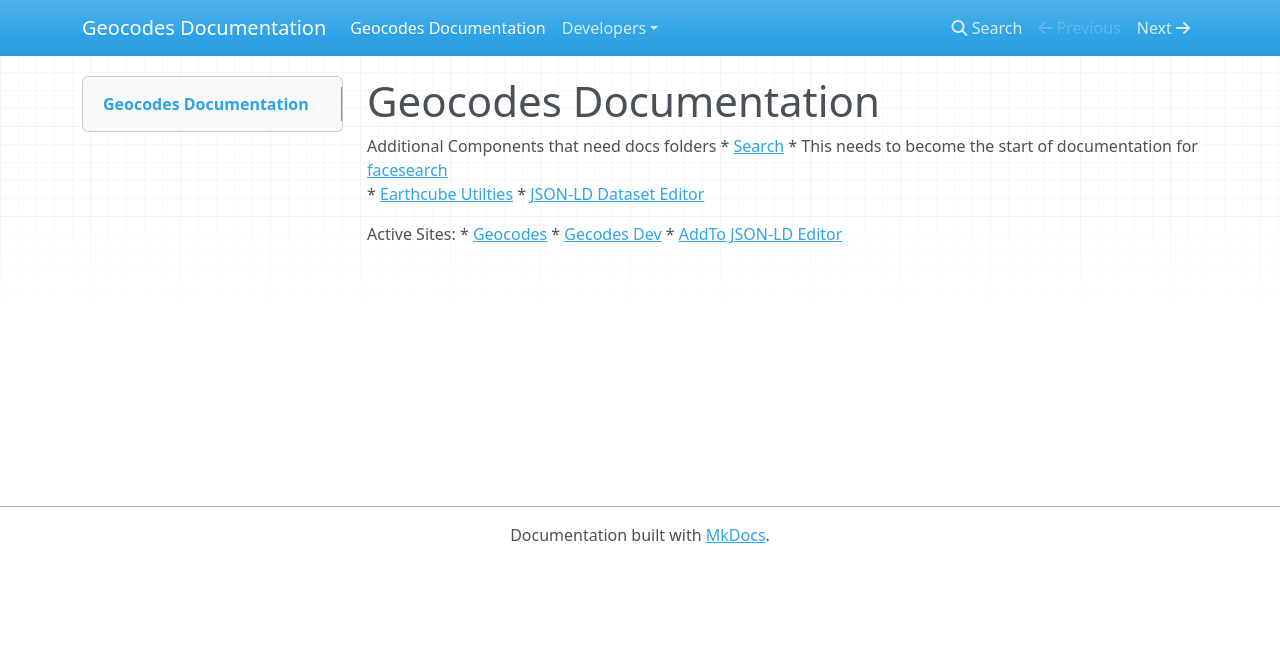
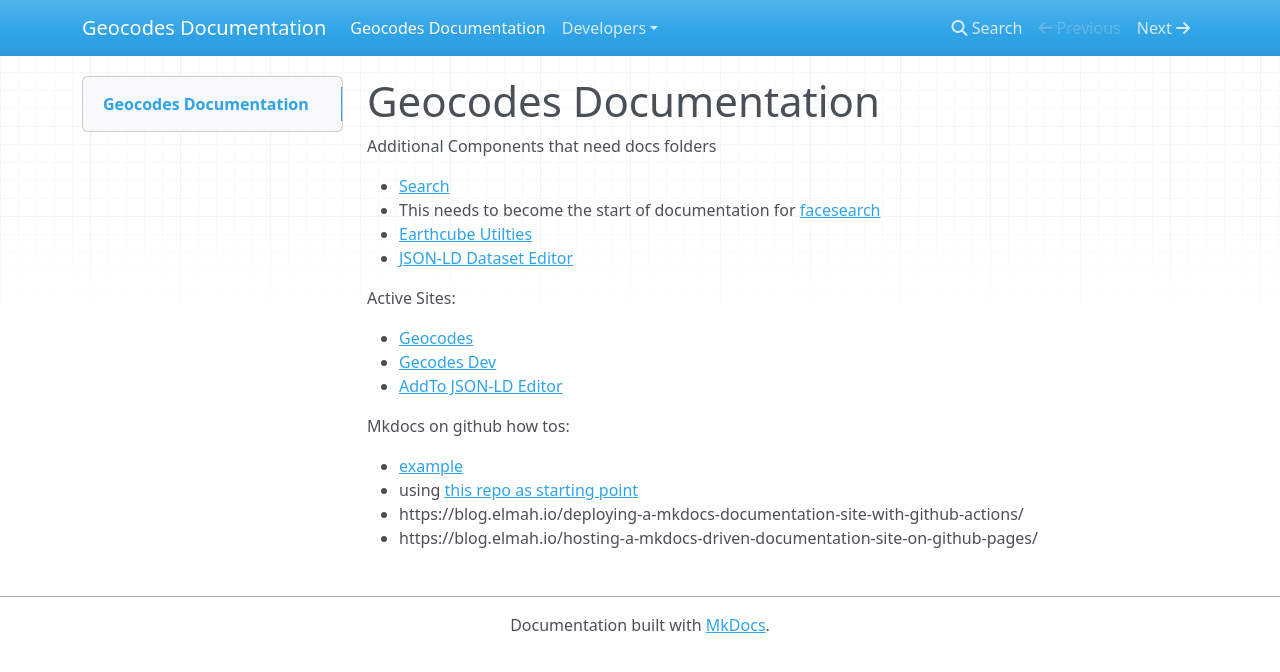
Before and after one commit to earthcube/geocodes_documentation, an MkDocs documentation site: the page built from docs/index.md, in a window 1280 px wide. Shown: the top 672 px of the page. Built offline with MkDocs 1.6.1, drawn with Linux system fonts in a browser that asks for light colours; nearby versions of some CDN libraries.

Commit message:
try to clean up the front page llist

```diff
--- a/docs/index.md
+++ b/docs/index.md
@@ -1,12 +1,21 @@
 #  Geocodes Documentation
 
 Additional Components that need docs folders
+
 * [Search](https://github.com/earthcube/facetsearch)
   * This needs to become the start of documentation for [facesearch](http://geocodes.ddns.net/ec/GeoCODES/)
 * [Earthcube Utilties](https://github.com/earthcube/earthcube_utilities)
 * [JSON-LD Dataset Editor](https://github.com/earthcube/jsonld_forms)
 
 Active Sites:
+
 * [Geocodes](https://geocodes.earthcube.org/)
 * [Gecodes Dev](https://dev.geocodes.earthcube.org/)
 * [AddTo JSON-LD Editor](https://addto.earthcube.org/#/)
+
+Mkdocs on github how tos:
+
+* [example](https://multirepo-docs.github.io/root-docs/developers/contributing/)
+  * using [this repo as starting point](https://github.com/multirepo-docs/root-docs)
+* https://blog.elmah.io/deploying-a-mkdocs-documentation-site-with-github-actions/
+* https://blog.elmah.io/hosting-a-mkdocs-driven-documentation-site-on-github-pages/
```
